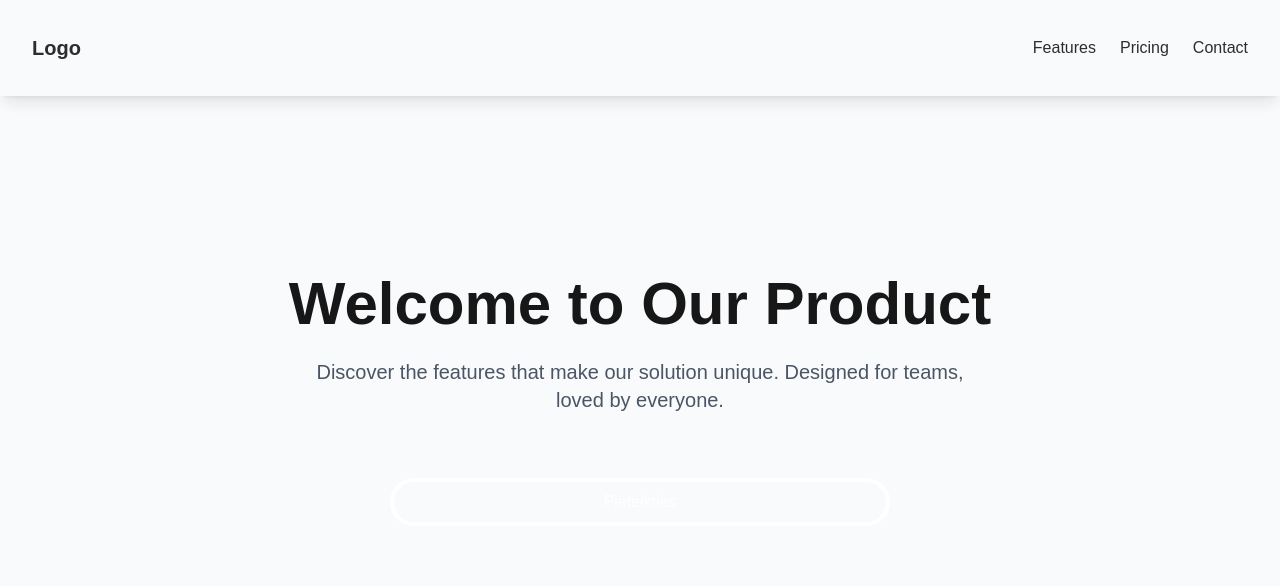
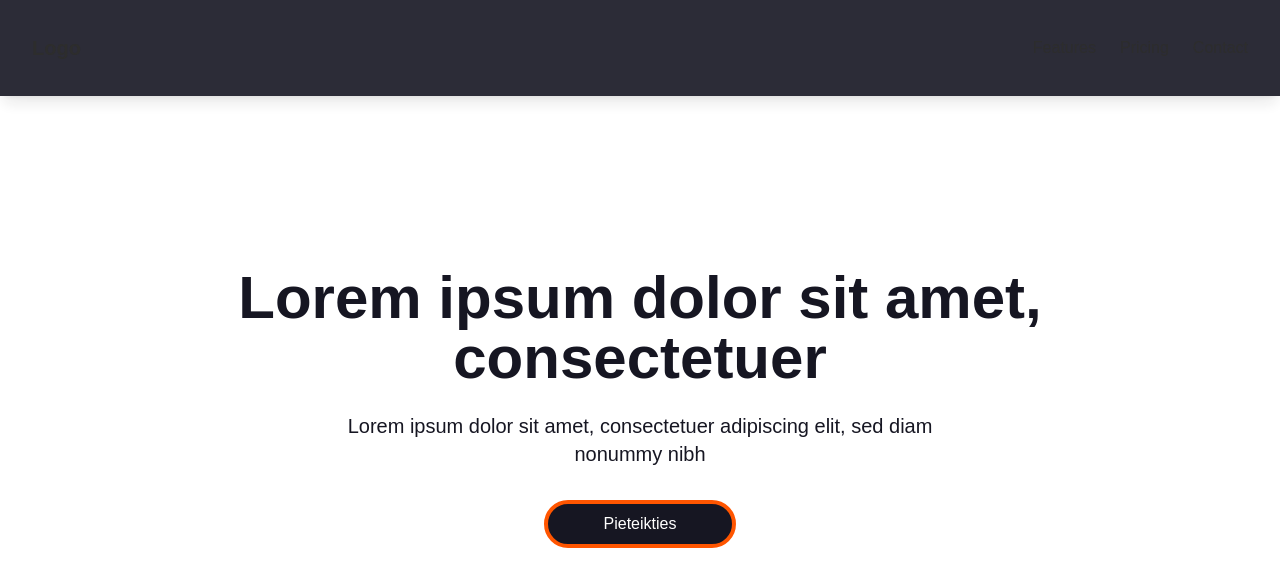
Before and after one commit to locusttoybox/ant-energy-web, a Next.js app: page / in a window 1280 px wide. Shown: the top 586 px of the page. Built offline with nearby package versions, Linux system fonts and the light colour scheme.

Commit message:
updated button component

```diff
--- a/src/app/components/Button.tsx
+++ b/src/app/components/Button.tsx
@@ -1,4 +1,5 @@
 'use client';
+import '../globals.css';
 import React from 'react';
 
 interface VariantStyle {
@@ -10,7 +11,7 @@ interface ButtonProps extends React.ButtonHTMLAttributes<HTMLButtonElement> {
 }
 
 const Button: React.FC<ButtonProps> = ({ children, variant = 'primary', className, ...props }) => {
-  const baseStyles = 'px-8 py-2 rounded-full';
+  const baseStyles = 'px-14 py-2 rounded-full';
 
   const variantStyles: VariantStyle = {
     primary: 'bg-blue-500 text-white hover:bg-blue-600',
@@ -18,7 +19,7 @@ const Button: React.FC<ButtonProps> = ({ children, variant = 'primary', classNam
     outlineWhite:
       'bg-transparent border-2 border-white text-white hover:bg-black-10 hover:border-accent',
     outlineBlack:
-      'bg-secondary border-4 border-accent font-[500] text-[#fff] hover:bg-black-10 hover:text-accent',
+      'bg-secondary border-4 border-accent font-[500] text-background  hover:text-accent hover:bg-accent-10',
     // 'px-6 py-3 text-white bg-gray-2 border-2 border-white rounded-8 shadow-[2px_2px_4px_rgba(0,0,0,0.4),-4px_-4px_8px_rgba(227,255,252,0)] active:shadow-[inset_2px_2px_4px_rgba(0,0,0,0.2),inset_-4px_-4px_8px_rgba(255,255,255,0.2)] active:translate-y-[2px] transition',
   };
 
--- a/src/app/components/Hero.tsx
+++ b/src/app/components/Hero.tsx
@@ -1,16 +1,17 @@
+import '../globals.css';
 import Button from './Button';
 
 export default function Hero() {
   return (
-    <section className="flex h-screen flex-col items-center justify-center bg-gray-50 px-4 text-center">
+    <section className="container flex h-screen flex-col items-center justify-center px-4 text-center">
       {' '}
-      <h1 className="mb-6 text-4xl font-extrabold md:text-6xl">Welcome to Our Product</h1>
-      <p className="mb-8 max-w-2xl text-lg text-gray-600 md:text-xl">
-        Discover the features that make our solution unique. Designed for teams, loved by everyone.
+      <h1 className="text-secondary mb-6 text-4xl font-extrabold md:text-6xl">
+        Lorem ipsum dolor sit amet, consectetuer{' '}
+      </h1>
+      <p className="text-secondary mb-8 max-w-2xl text-lg md:text-xl">
+        Lorem ipsum dolor sit amet, consectetuer adipiscing elit, sed diam nonummy nibh{' '}
       </p>
-      <Button className="mt-8 w-full sm:w-[40%] lg:w-[40%]" variant="outlineBlack">
-        Pieteikties
-      </Button>
+      <Button variant="outlineBlack">Pieteikties</Button>
     </section>
   );
 }
--- a/src/app/globals.css
+++ b/src/app/globals.css
@@ -3,12 +3,16 @@
 :root {
   --background: #ffffff;
   --foreground: #171717;
+  --accent: #ff5500;
+  --secondary: #161622;
   --header-height: 72px;
 }
 
 @theme inline {
   --color-background: var(--background);
   --color-foreground: var(--foreground);
+  --color-accent: var(--accent);
+  --color-secondary: var(--secondary);
   --font-sans: var(--font-geist-sans);
   --font-mono: var(--font-geist-mono);
 }
@@ -17,6 +21,7 @@
   :root {
     --background: #ffffff;
     --foreground: #ededed;
+    --accent: #ff5500;
     --header-height: 72px;
   }
 }
--- a/src/app/page.tsx
+++ b/src/app/page.tsx
@@ -4,10 +4,12 @@ import Hero from './components/Hero';
 export default function Home() {
   return (
     <>
-      <title>Hero Page</title>
+      <div className="relative container mx-auto max-w-[1043px] px-4 sm:px-6 sm:pt-2 lg:mb-0 lg:px-8">
+        <title>Hero Page</title>
 
-      <Header />
-      <Hero />
+        <Header />
+        <Hero />
+      </div>
     </>
   );
 }
```
